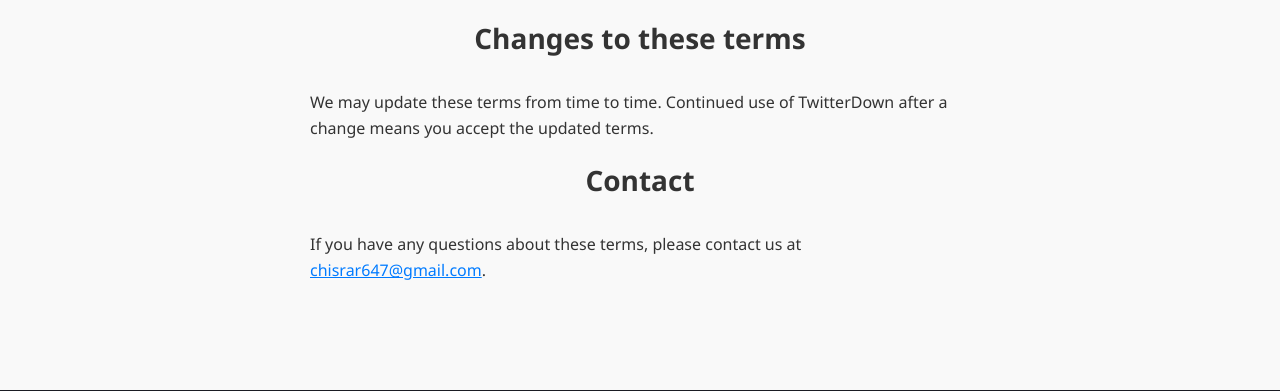
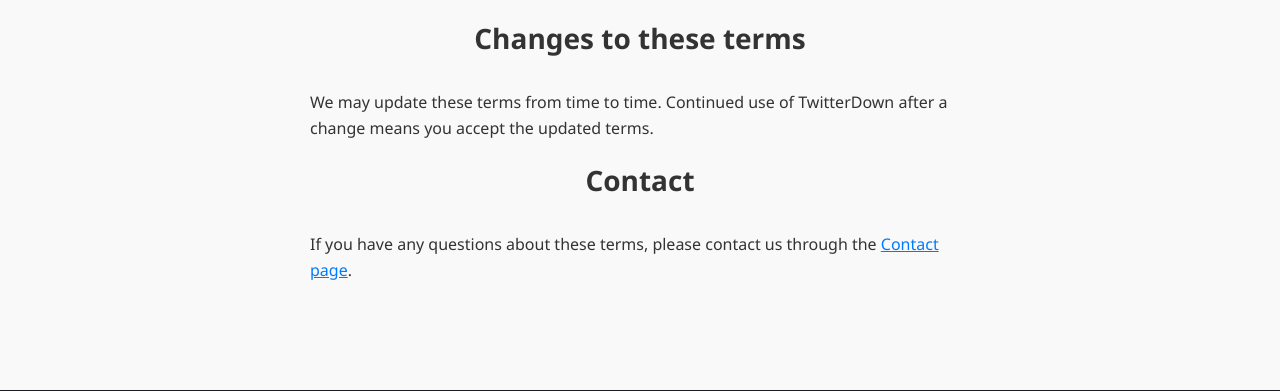
Before and after one commit to Ch-israr/twitter, a Flask app: page /terms in a window 1280 px wide. Shown: the part 1161-1552 px from the top of the page. Run offline with Flask 3, Linux system fonts and the light colour scheme; some libraries are stand-ins or nearby versions.

Commit message:
Remove personal email from Terms of Service

```diff
--- a/templates/terms.html
+++ b/templates/terms.html
@@ -34,7 +34,7 @@
         <p>We may update these terms from time to time. Continued use of TwitterDown after a change means you accept the updated terms.</p>
 
         <h2>Contact</h2>
-        <p>If you have any questions about these terms, please contact us at <a href="mailto:chisrar647@gmail.com">chisrar647@gmail.com</a>.</p>
+        <p>If you have any questions about these terms, please contact us through the <a href="/contact">Contact page</a>.</p>
       </div>
     </section>
 {% endblock %}
```
